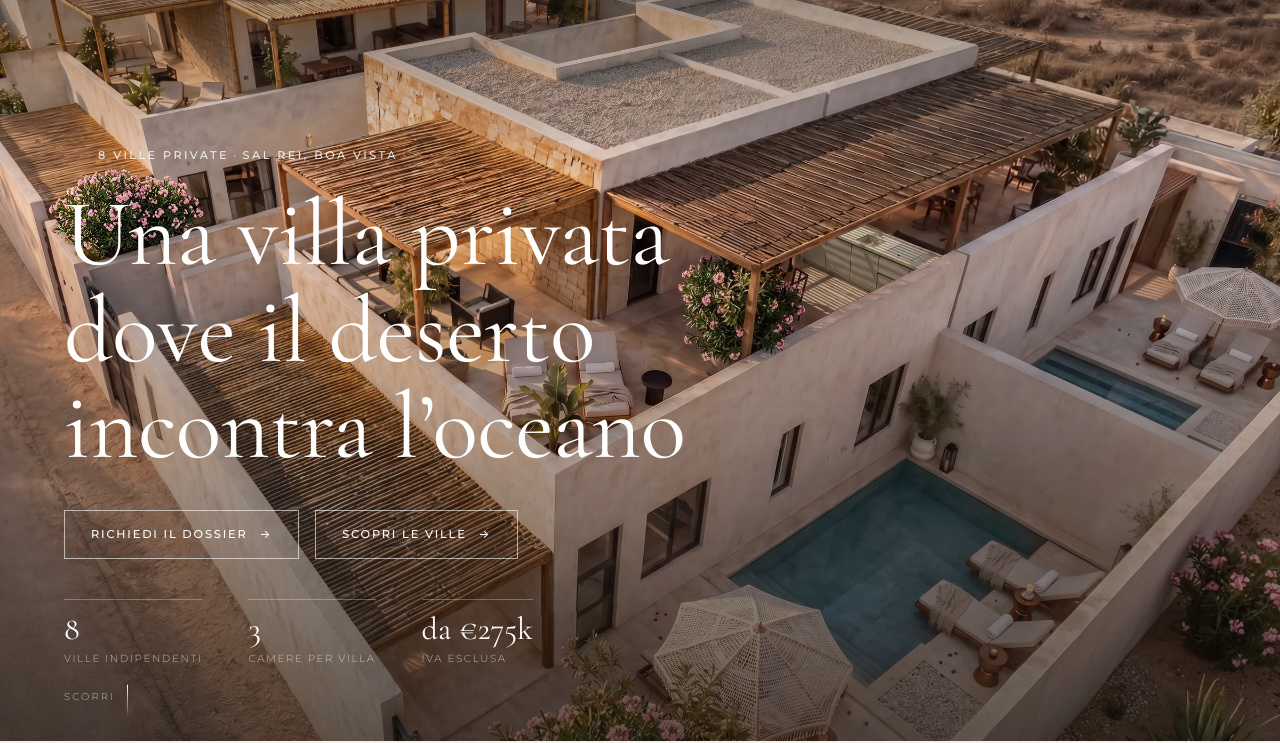
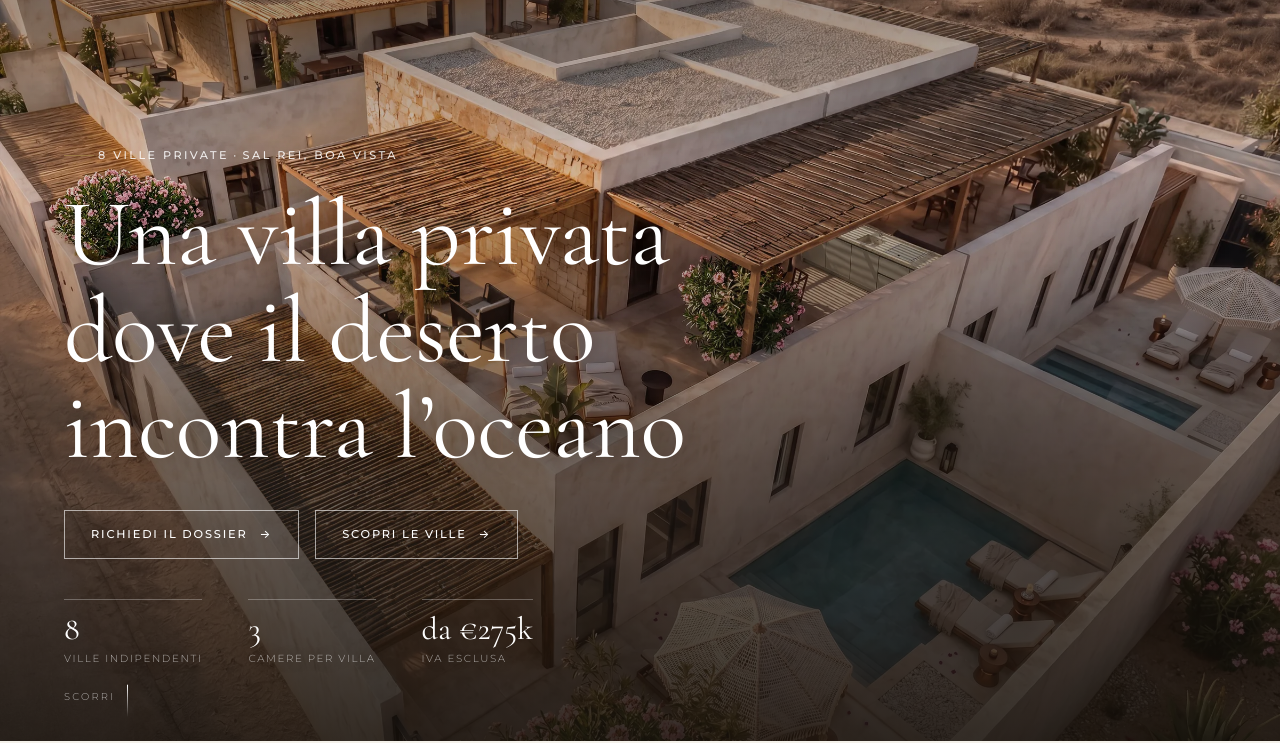
Before and after one commit to Alfacontract/desert-retreat, a plain HTML site: page index.html in a window 1280 px wide. Shown: the part 59-802 px from the top of the page. Drawn offline with Linux system fonts and the light colour scheme.

Commit message:
Hero: stronger bottom gradient scrim + soft text-shadow so white text stays fully readable over the bright aerial image
Co-Authored-By: Claude Opus 4.8 <noreply@anthropic.com>

```diff
--- a/assets/css/style.css
+++ b/assets/css/style.css
@@ -165,8 +165,13 @@ ul{ list-style:none; }
 .hero__media img{ width:100%; height:100%; object-fit:cover; object-position:center 38%; }
 .js .hero__media img{ opacity:0; transform:scale(1.06); }
 .hero__media::after{ content:""; position:absolute; inset:0;
-  background:linear-gradient(180deg, rgba(20,16,11,.46) 0%, rgba(20,16,11,.06) 32%, rgba(20,16,11,.66) 100%); }
-.hero__inner{ position:relative; z-index:2; width:100%; padding-block:clamp(40px,9vh,104px); color:#fff; }
+  background:linear-gradient(180deg,
+    rgba(20,16,11,.46) 0%,
+    rgba(20,16,11,.16) 30%,
+    rgba(20,16,11,.55) 60%,
+    rgba(20,16,11,.86) 100%); }
+.hero__inner{ position:relative; z-index:2; width:100%; padding-block:clamp(40px,9vh,104px); color:#fff;
+  text-shadow:0 1px 26px rgba(20,16,11,.4); }   /* soft halo: lifts text contrast on bright spots without a hard shadow */
 .hero__kicker{ display:flex; flex-wrap:wrap; gap:.36em; margin-bottom:22px; color:rgba(255,255,255,.86); }
 .hero__kicker .word{ display:inline-block; }
 .hero__title{ color:#fff; max-width:15ch; }
--- a/index.html
+++ b/index.html
@@ -25,7 +25,7 @@
   <link rel="preload" as="image" href="assets/img/hero-1200.webp"
         imagesrcset="assets/img/hero-1200.webp 1200w, assets/img/hero-2400.webp 2400w" imagesizes="100vw" />
   <link rel="stylesheet" href="assets/vendor/leaflet/leaflet.css" />
-  <link rel="stylesheet" href="assets/css/style.css?v=20" />
+  <link rel="stylesheet" href="assets/css/style.css?v=21" />
 
   <script type="application/ld+json">
   {
```
